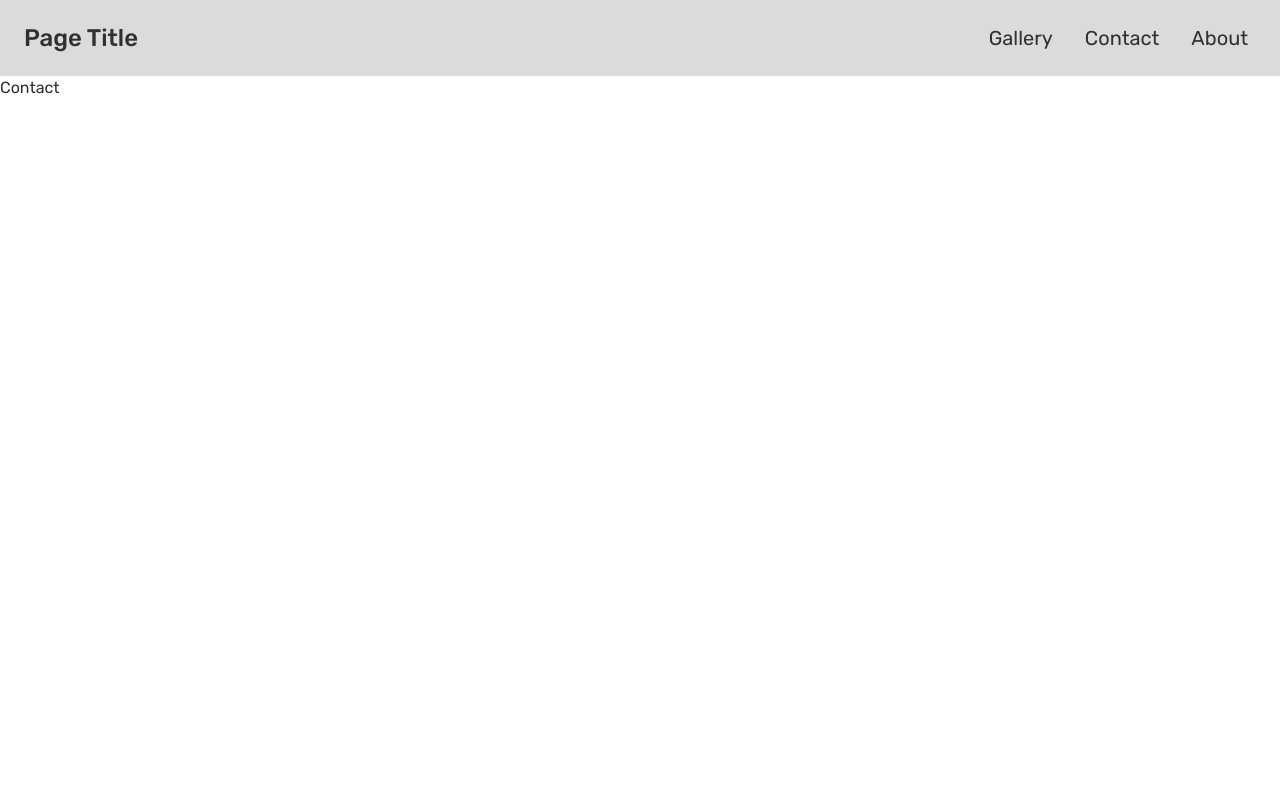
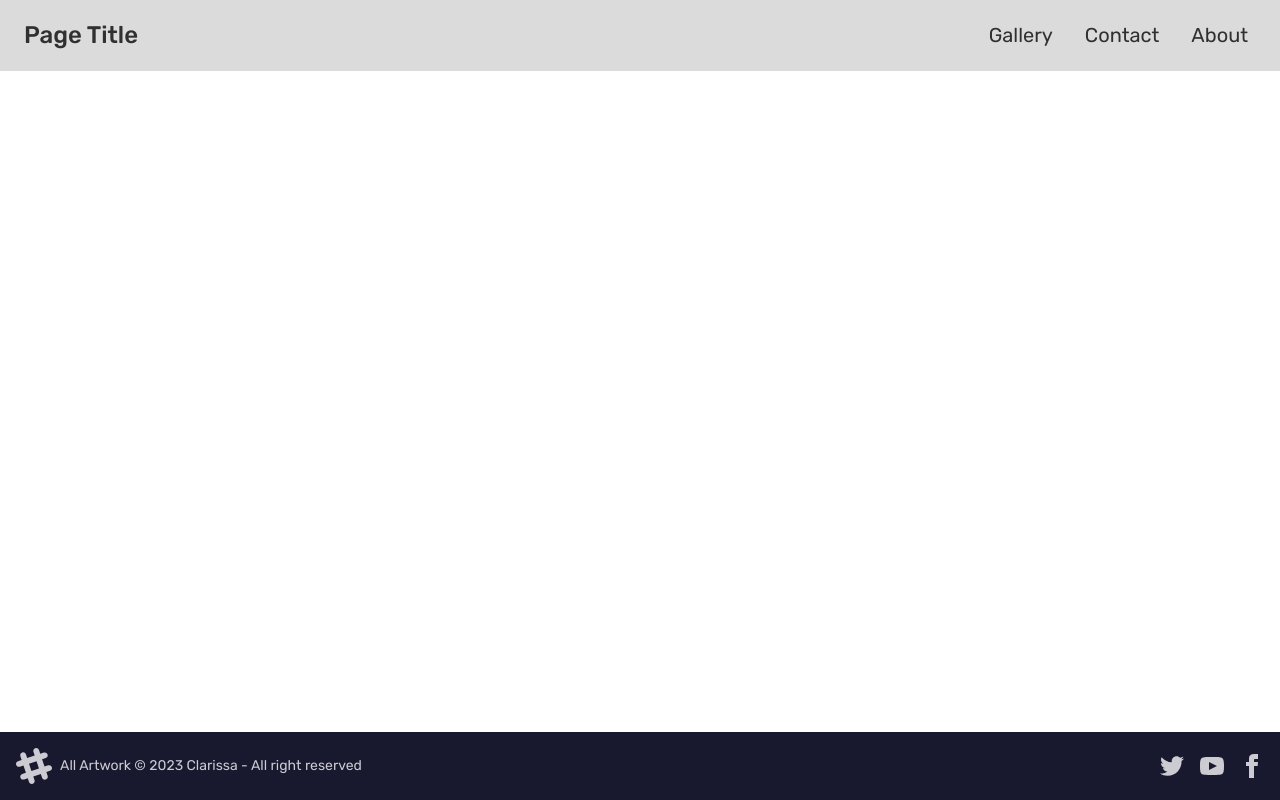
Before and after one commit to brianf4/ceramics-website, a React (Vite) app in the folder frontend/: page /contact in a window 1280 px wide. Built offline with nearby package versions, Linux system fonts and the light colour scheme.

Commit message:
added footer to contact page

```diff
--- a/frontend/src/pages/Contact.jsx
+++ b/frontend/src/pages/Contact.jsx
@@ -1,8 +1,11 @@
 import React from "react";
+import Footer from "../components/Footer";
 
 function Contact() {
     return (
-        <h1>Contact</h1>
+        <div className="flex flex-col justify-end h-full">
+            <Footer />
+        </div>
     )
 }
 export default Contact
```
